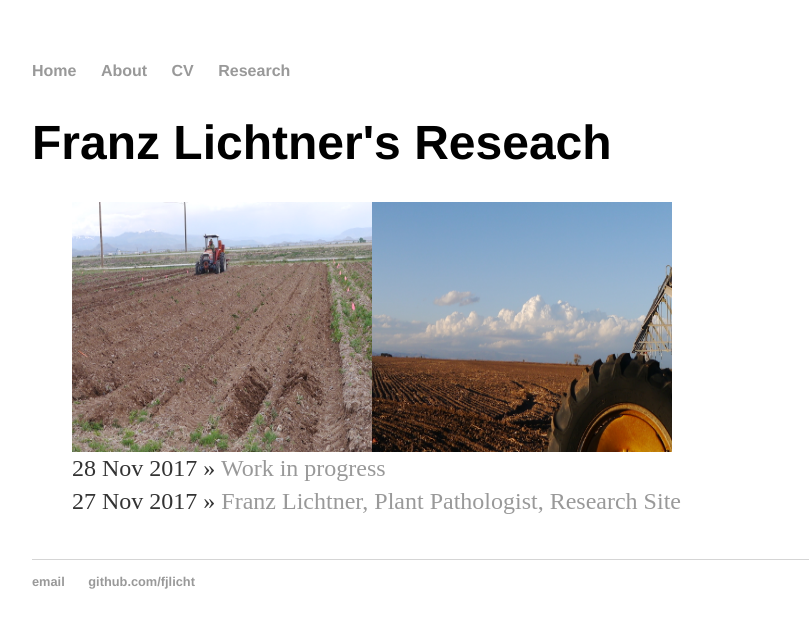
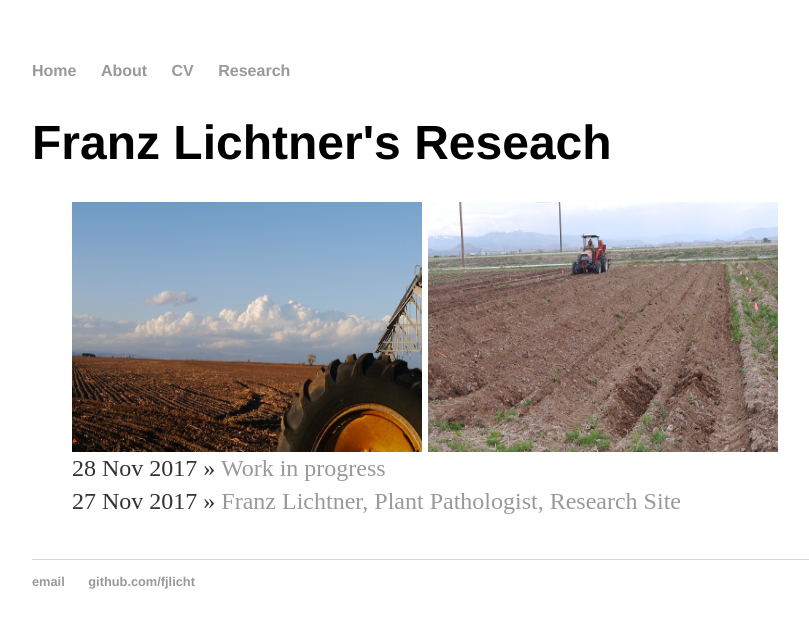
Before and after one commit to fjlicht/franzandanne.github.io, a Jekyll site: the page built from blog/index.html, in a window 1280 px wide. Shown: the top 628 px of the page, without its empty margins (160-969 px from the left). Built offline with Jekyll 4.4.1, drawn with Linux system fonts in a browser that asks for light colours.

Commit message:
Update index.html

```diff
--- a/blog/index.html
+++ b/blog/index.html
@@ -4,7 +4,7 @@ title: Franz Lichtner's Reseach
 ---
 	<h1>{{ page.title }}</h1>
 	<ul class="posts">
-<IMG WIDTH="300" HEIGHT="250" src=/blog/P1040054.JPG align=center><IMG WIDTH="300" HEIGHT="250" src=/blog/P1040305.JPG align=center>
+<IMG WIDTH="350" HEIGHT="250" src=/blog/P1040305.JPG align=center> <IMG WIDTH="350" HEIGHT="250" src=/blog/P1040054.JPG align=center>
 	  {% for post in site.posts %}
 	    <li><span>{{ post.date | date_to_string }}</span> » <a href="{{ post.url }}" title="{{ post.title }}">{{ post.title }}</a></li>
 	  {% endfor %}
```
